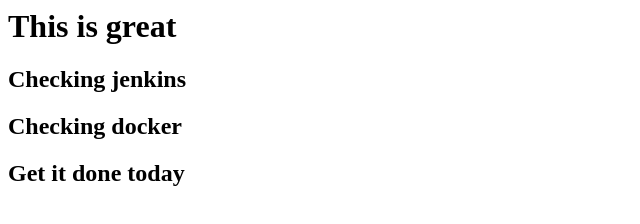
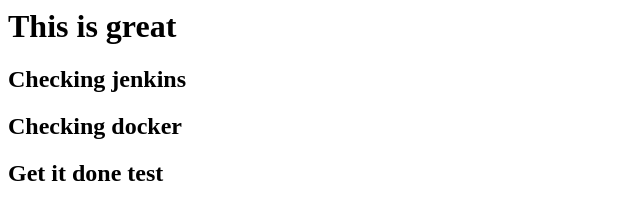
Before and after one commit to readyssh/getup, a plain HTML site: page index.html in a window 1280 px wide. Shown: the full height of the page, 0-640 px from the left. Drawn offline with Linux system fonts and the light colour scheme.

Commit message:
this is to test

```diff
--- a/index.html
+++ b/index.html
@@ -1,4 +1,4 @@
 <h1>This is great</h1>
 <h2>Checking jenkins</h2>
 <h2>Checking docker</h2>
-<h2>Get it done today </h2>
+<h2>Get it done test </h2>
```
